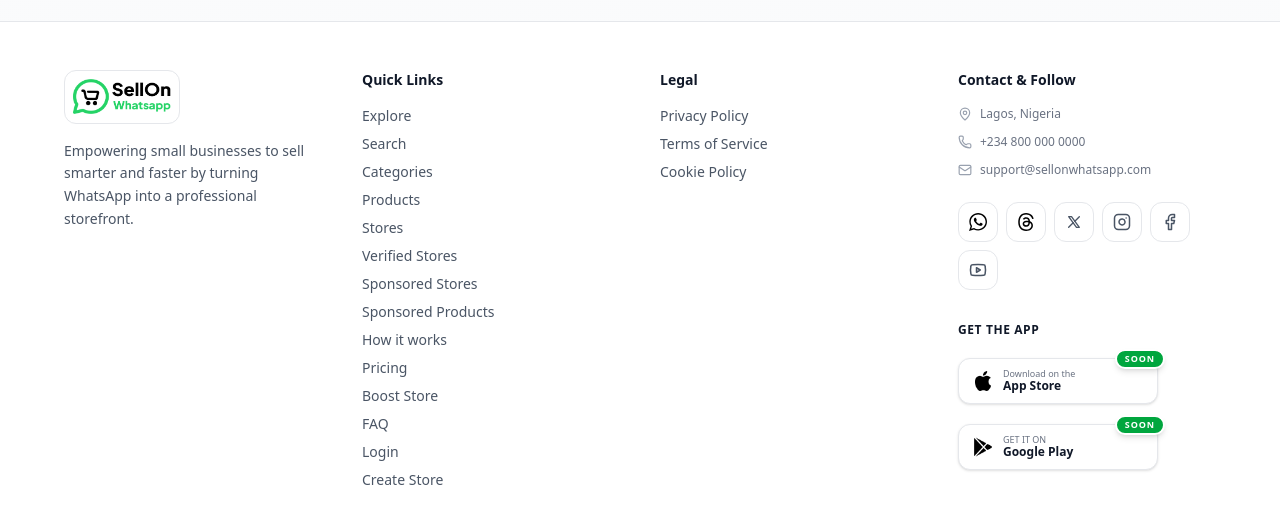
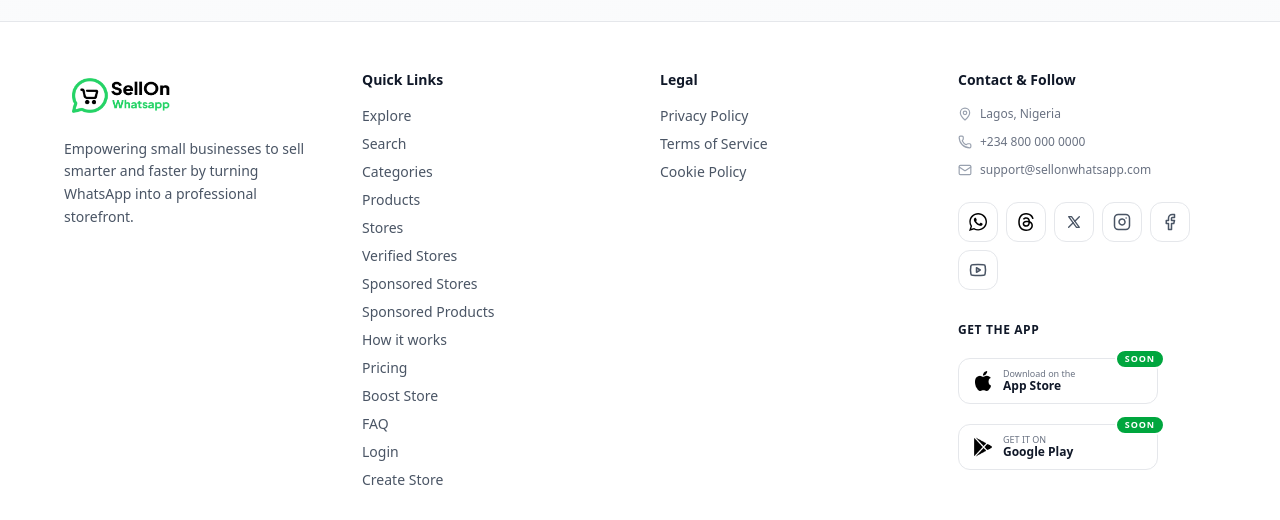
Before and after one commit to zebblelimited-commits/sellonwhatsapp, a Next.js app: page / in a window 1280 px wide. Shown: the part 4221-4741 px from the top of the page. Built offline with nearby package versions, Linux system fonts and the light colour scheme; no server answers; the database is empty; a web font is replaced by a local one.

Commit message:
Footer V6

```diff
--- a/components/layout/Footer.tsx
+++ b/components/layout/Footer.tsx
@@ -47,7 +47,7 @@ export default function Footer() {
           <div className="flex flex-col gap-4">
             <Link
               href="/"
-              className="inline-flex items-center justify-center p-2 rounded-xl border border-gray-200 w-fit hover:border-gray-300 transition-colors"
+              className="inline-flex items-center justify-center p-2 rounded-xl w-fit transition-colors"
             >
               <img
                 src="/icons/sowa.png"
@@ -158,7 +158,7 @@ export default function Footer() {
                 {/* App Store Button */}
                 <button
                   onClick={() => handleStoreClick("Apple App Store")}
-                  className="relative flex items-center bg-white text-gray-900 px-3.5 py-2.5 rounded-xl border border-gray-200 hover:border-gray-300 hover:bg-gray-50 transition-all text-left w-full shadow-sm"
+                  className="relative flex items-center bg-white text-gray-900 px-3.5 py-2.5 rounded-xl border border-gray-200 hover:border-gray-300 hover:bg-gray-50 transition-all text-left w-full"
                 >
                   <div className="flex items-center gap-2.5">
                     <img
@@ -173,7 +173,7 @@ export default function Footer() {
                   </div>
 
                   {/* Floating Top Right Badge */}
-                  <span className="absolute -top-2.5 -right-2 z-10 bg-green-600 text-white text-[9px] font-extrabold uppercase tracking-widest px-2 py-0.5 rounded-full shadow-md border-2 border-white">
+                  <span className="absolute -top-2.5 -right-2 z-10 bg-green-600 text-white text-[9px] font-extrabold uppercase tracking-widest px-2 py-0.5 rounded-full border-2 border-white">
                     Soon
                   </span>
                 </button>
@@ -181,7 +181,7 @@ export default function Footer() {
                 {/* Google Play Button */}
                 <button
                   onClick={() => handleStoreClick("Google Play Store")}
-                  className="relative flex items-center bg-white text-gray-900 px-3.5 py-2.5 rounded-xl border border-gray-200 hover:border-gray-300 hover:bg-gray-50 transition-all text-left w-full shadow-sm"
+                  className="relative flex items-center bg-white text-gray-900 px-3.5 py-2.5 rounded-xl border border-gray-200 hover:border-gray-300 hover:bg-gray-50 transition-all text-left w-full"
                 >
                   <div className="flex items-center gap-2.5">
                     <img
@@ -196,7 +196,7 @@ export default function Footer() {
                   </div>
 
                   {/* Floating Top Right Badge */}
-                  <span className="absolute -top-2.5 -right-2 z-10 bg-green-600 text-white text-[9px] font-extrabold uppercase tracking-widest px-2 py-0.5 rounded-full shadow-md border-2 border-white">
+                  <span className="absolute -top-2.5 -right-2 z-10 bg-green-600 text-white text-[9px] font-extrabold uppercase tracking-widest px-2 py-0.5 rounded-full border-2 border-white">
                     Soon
                   </span>
                 </button>
```
